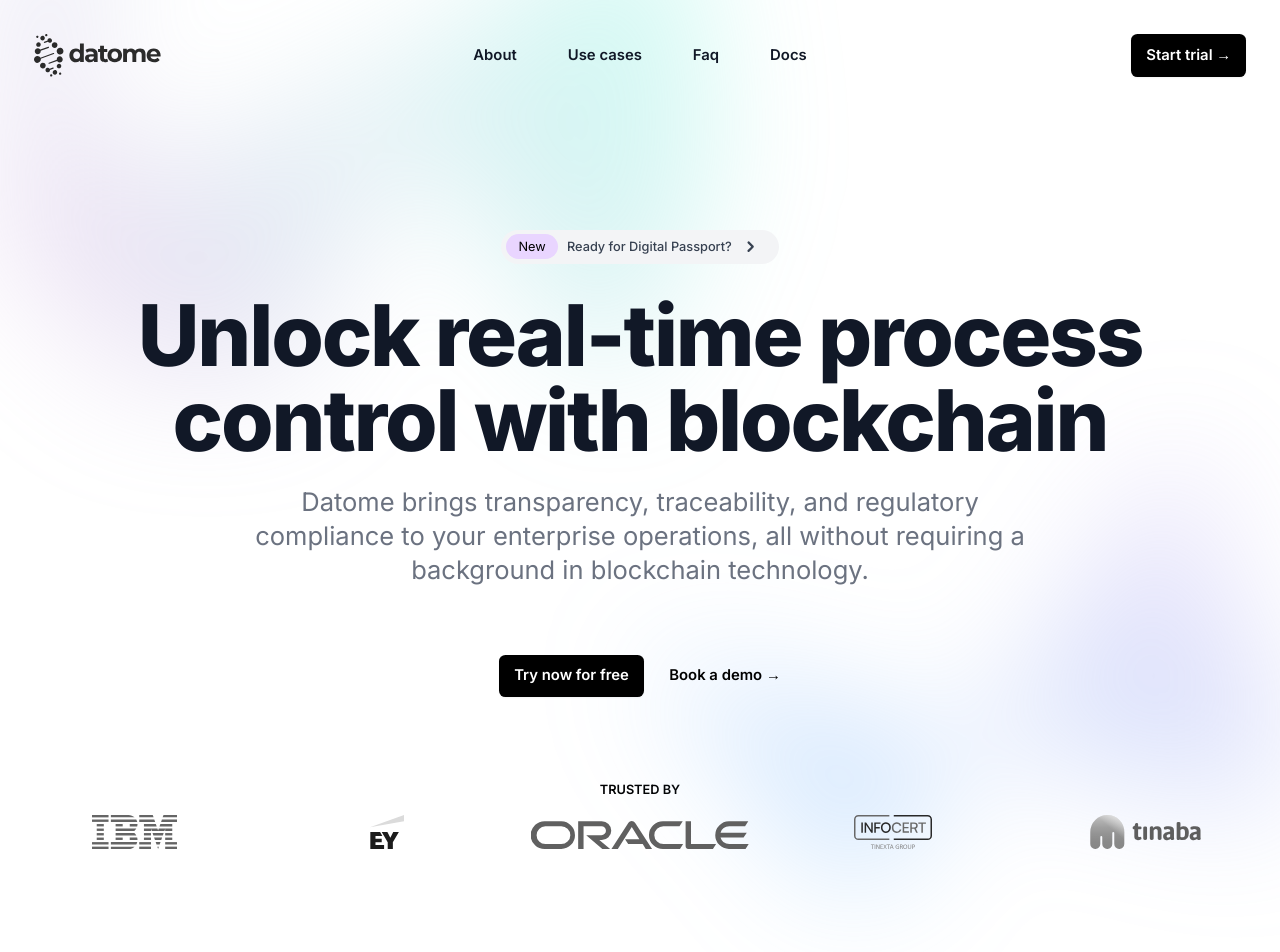
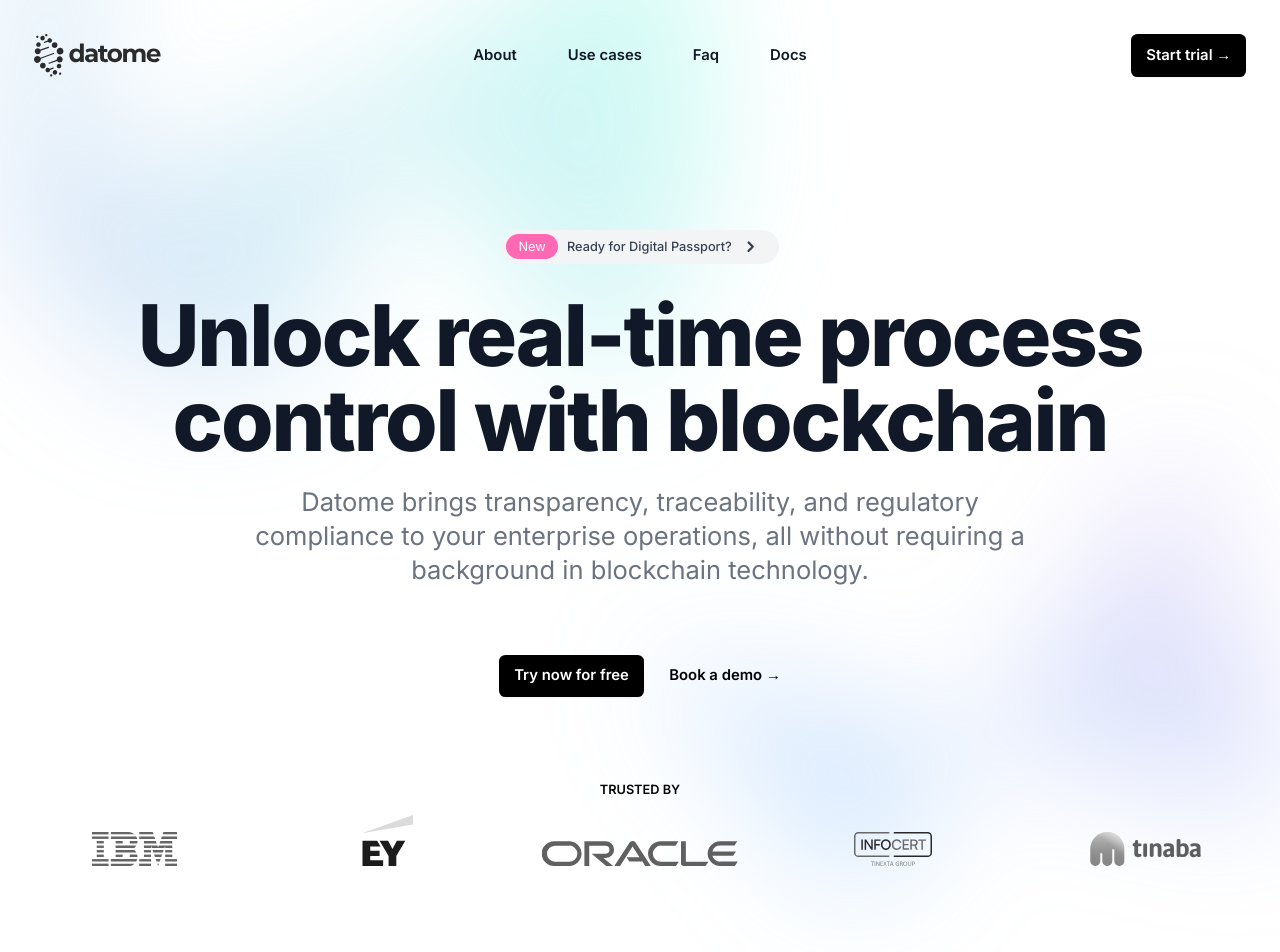
Before and after one commit to devbewill/chainkpr, a Next.js app: page / in a window 1280 px wide. Shown: the top 952 px of the page. Built offline with nearby package versions, Linux system fonts and the light colour scheme.

Commit message:
fixing around

```diff
--- a/src/components/Contacts.js
+++ b/src/components/Contacts.js
@@ -6,7 +6,7 @@ export default function Contacts() {
       <div className="lg:flex mx-auto max-w-screen-xl py-20 md:px-6 gap-10 ">
         {/* left */}
 
-        <div className=" lg:w-1/2  px-6 pb-10">
+        <div className=" lg:w-1/2  px-6 pb-10 border-r-2 border-gray-300">
           <h1 className="text-4xl font-bold text-black md:text-5xl">
             Are you ready to try now?
           </h1>
@@ -59,9 +59,9 @@ export default function Contacts() {
             </div>
             <button
               type="submit"
-              class="mt-10 rounded-md bg-black px-5 py-2 text-white"
+              class="mt-10 rounded-md bg-black px-5 py-2 text-white font-bold"
             >
-              Send Message
+              Start a trial
             </button>
           </form>
         </div>
--- a/src/components/Footer.js
+++ b/src/components/Footer.js
@@ -59,7 +59,7 @@ export default function Footer() {
             </div>
           </div>
         </div>
-        <hr class="my-6sm:mx-auto  lg:my-8" />
+        <hr class="my-6 sm:mx-auto  lg:my-8" />
         <div class="sm:flex sm:items-center sm:justify-between">
           <span class="text-sm text-black sm:text-center">
             © 2023{" "}
--- a/src/components/Hero.js
+++ b/src/components/Hero.js
@@ -8,7 +8,7 @@ export default function Hero() {
             aria-hidden="true"
           >
             <div
-              className="relative left-[calc(50%-11rem)] aspect-[1155/678] w-[36.125rem] -translate-x-1/2 rotate-[30deg] bg-gradient-to-tr from-[#ff6ada] to-[#50ffd6] opacity-30 sm:left-[calc(50%-30rem)] sm:w-[72.1875rem]"
+              className="relative left-[calc(50%-11rem)] aspect-[1155/678] w-[36.125rem] -translate-x-1/2 rotate-[30deg] bg-gradient-to-tr from-[#a888f4] to-[#50ffd6] opacity-30 sm:left-[calc(50%-30rem)] sm:w-[72.1875rem]"
               style={{
                 clipPath:
                   "polygon(74.1% 44.1%, 100% 61.6%, 97.5% 26.9%, 85.5% 0.1%, 80.7% 2%, 72.5% 32.5%, 60.2% 62.4%, 52.4% 68.1%, 47.5% 58.3%, 45.2% 34.5%, 27.5% 76.7%, 0.1% 64.9%, 17.9% 100%, 27.6% 76.8%, 76.1% 97.7%, 74.1% 44.1%)",
@@ -22,7 +22,7 @@ export default function Hero() {
                 className="inline-flex justify-between items-center py-1 px-1 pr-4 mb-7 text-xs text-gray-700 bg-gray-100 rounded-full dark:bg-gray-800 dark:text-white hover:bg-gray-200 dark:hover:bg-gray-700"
                 role="alert"
               >
-                <span class=" bg-purple-200 rounded-full text-black px-3 py-1 mr-2">
+                <span class=" bg-primary rounded-full text-white px-3 py-1 mr-2">
                   New
                 </span>
                 <span class="font-medium">Ready for Digital Passport?</span>
--- a/src/components/HowWorks.js
+++ b/src/components/HowWorks.js
@@ -39,7 +39,7 @@ export default function HowWorks() {
   ];
   return (
     <section className="howWorks">
-      <div className="mx-auto max-w-screen-xl px-6 py-20">
+      <div className="mx-auto max-w-screen-xl px-6 py-10 lg:py-20">
         <div className="flex">
           <div className="lg:pr-8 lg:pt-4">
             <div className="">
--- a/src/components/PartnersLogos.js
+++ b/src/components/PartnersLogos.js
@@ -14,14 +14,14 @@ export default function PartnersLogos() {
             height={48}
           />
           <img
-            className="col-span-1 max-h-9 lg:max-h-8 w-full object-contain "
+            className="col-span-1 max-h-9 lg:max-h-12 w-full object-contain "
             src="./partners/ey.svg"
             alt="ey"
             width={158}
             height={48}
           />
           <img
-            className="col-span-1 max-h-9 lg:max-h-8 w-full object-contain"
+            className="col-span-1 max-h-9 lg:max-h-6 w-full object-contain"
             src="./partners/oracle.svg"
             alt="oracle"
             width={158}
--- a/tailwind.config.js
+++ b/tailwind.config.js
@@ -5,6 +5,8 @@ module.exports = {
       colors: {
         primary: "#ff69b4",
         secondary: "#f9f8fb",
+        // primary: "#06abaf",
+        // secondary: "#a888f4",
       },
     },
   },
```
